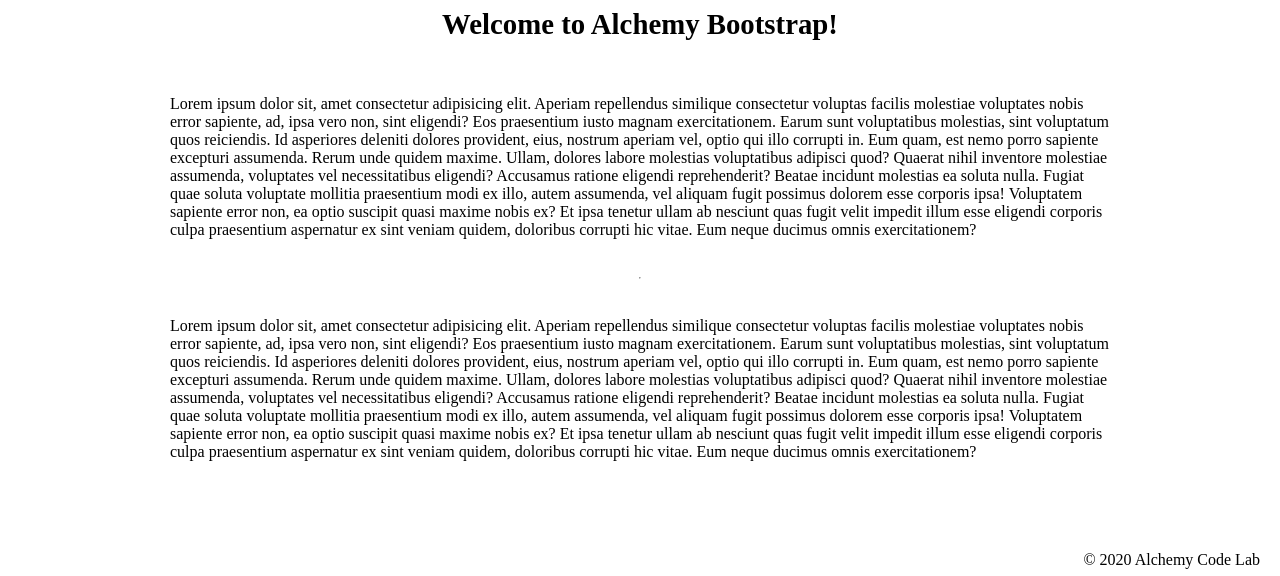
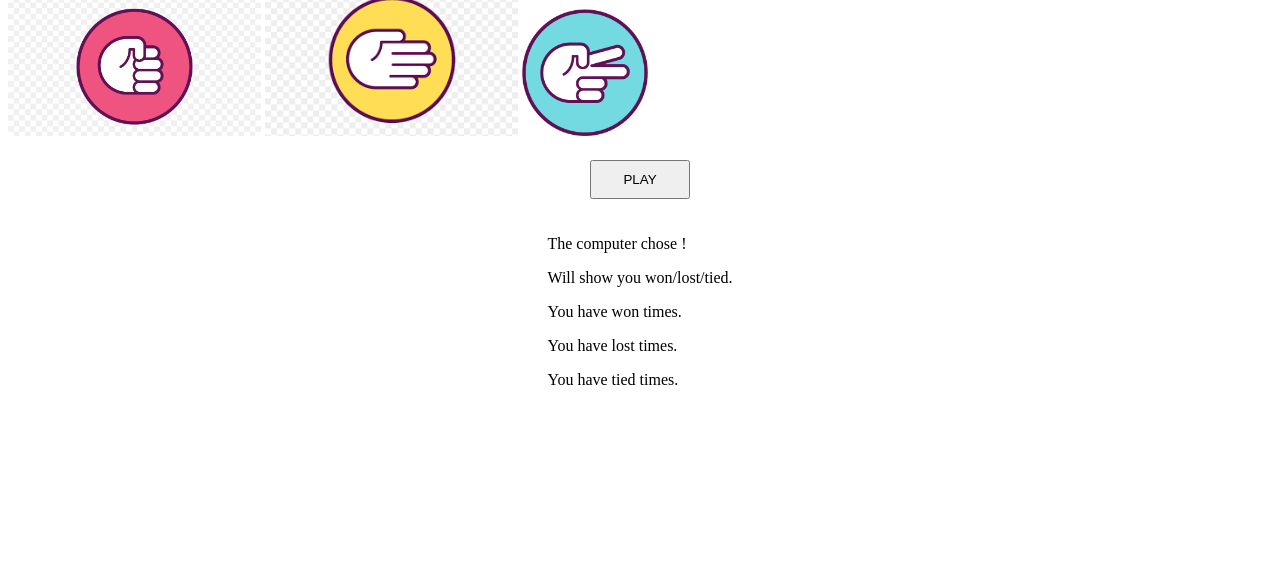
Before and after one commit to michellerenehey/lab-03-rock-paper-scissors, a website with bundled scripts: page index.html in a window 1280 px wide. Shown: the part 224-800 px from the top of the page. Built offline with nearby package versions, Linux system fonts and the light colour scheme.

Commit message:
created initial HTML, basic CSS styling, and began JS functionality

```diff
--- a/app.js
+++ b/app.js
@@ -1,8 +1,24 @@
-// import functions and grab DOM elements
+import { getRandomPick } from "./utils.js";
 
-// initialize global state
+// grab DOM elements
+const button = document.getElementById('button');
+const computerPickSpan = document.getElementById('computer-pick-span');
+const resultHolder = document.getElementById('result-holder');
+const winSpan = document.getElementById('win-span');
+const lostSpan = document.getElementById('lost-span');
+const tiedSpan = document.getElementById('tied-span');
 
-// set event listeners
-  // get user input
-  // use user input to update state
-  // update DOM to reflect the new state
+// set STATE
+let wins = 0;
+let losses = 0;
+let ties = 0;
+// userChoice will generate with button click
+// computerChoice will generate with button click
+
+// EVENT listener
+button.addEventListener('click', () => {
+  const selected = document.querySelector('input[type=radio]:checked');
+  const userChoice = selected.value;
+  const computerChoice = getRandomPick();
+  console.log(getRandomPick);
+});
--- a/index.html
+++ b/index.html
@@ -6,67 +6,44 @@
     <meta name="viewport" content="width=device-width, initial-scale=1.0">
     <meta http-equiv="X-UA-Compatible" content="ie=edge">
     <link href="https://fonts.googleapis.com/css2?family=Titillium+Web:wght@300&display=swap" rel="stylesheet">
-    <link rel="stylesheet" href="./styles/reset.css">
+    <!-- <link rel="stylesheet" href="./styles/reset.css"> -->
     <link rel="stylesheet" href="./styles/style.css">
-    <link rel="stylesheet" href="./styles/home.css">
-    <title>Document</title>
+    <!-- <link rel="stylesheet" href="./styles/home.css"> -->
+    <title>Rock! Paper! Scissors! </title>
 </head>
 
 <body>
+    <h1>Rock Paper Scissors</h1>
     <header>
-        <div class="gutter-right logo">
-            <img src="assets/big-logo.png" />
-        </div>
+        <p>Welcome to the game. Remember how to play?</p>
+        <ul>
+            <li>ROCK beats scissors</li>
+            <li>PAPER beats rock</li>
+            <li>SCISSORS beats paper</li>
+        </ul>
     </header>
-    <main>
-        <section class="main-section">
-            <img class="main-logo" src="./assets/alchemy-logo.png" />
-            <h2>
-                Welcome to Alchemy Bootstrap!
-            </h2>
-
-            <p>
-                Lorem ipsum dolor sit, amet consectetur adipisicing elit. Aperiam repellendus similique consectetur
-                voluptas facilis molestiae voluptates nobis error sapiente, ad, ipsa vero non, sint eligendi? Eos
-                praesentium iusto magnam exercitationem.
-                Earum sunt voluptatibus molestias, sint voluptatum quos reiciendis. Id asperiores deleniti dolores
-                provident, eius, nostrum aperiam vel, optio qui illo corrupti in. Eum quam, est nemo porro sapiente
-                excepturi assumenda.
-                Rerum unde quidem maxime. Ullam, dolores labore molestias voluptatibus adipisci quod? Quaerat nihil
-                inventore molestiae assumenda, voluptates vel necessitatibus eligendi? Accusamus ratione eligendi
-                reprehenderit? Beatae incidunt molestias ea soluta nulla.
-                Fugiat quae soluta voluptate mollitia praesentium modi ex illo, autem assumenda, vel aliquam fugit
-                possimus dolorem esse corporis ipsa! Voluptatem sapiente error non, ea optio suscipit quasi maxime nobis
-                ex?
-                Et ipsa tenetur ullam ab nesciunt quas fugit velit impedit illum esse eligendi corporis culpa
-                praesentium aspernatur ex sint veniam quidem, doloribus corrupti hic vitae. Eum neque ducimus omnis
-                exercitationem?
-            </p>
-            <hr />
-            <p>
-                Lorem ipsum dolor sit, amet consectetur adipisicing elit. Aperiam repellendus similique consectetur
-                voluptas facilis molestiae voluptates nobis error sapiente, ad, ipsa vero non, sint eligendi? Eos
-                praesentium iusto magnam exercitationem.
-                Earum sunt voluptatibus molestias, sint voluptatum quos reiciendis. Id asperiores deleniti dolores
-                provident, eius, nostrum aperiam vel, optio qui illo corrupti in. Eum quam, est nemo porro sapiente
-                excepturi assumenda.
-                Rerum unde quidem maxime. Ullam, dolores labore molestias voluptatibus adipisci quod? Quaerat nihil
-                inventore molestiae assumenda, voluptates vel necessitatibus eligendi? Accusamus ratione eligendi
-                reprehenderit? Beatae incidunt molestias ea soluta nulla.
-                Fugiat quae soluta voluptate mollitia praesentium modi ex illo, autem assumenda, vel aliquam fugit
-                possimus dolorem esse corporis ipsa! Voluptatem sapiente error non, ea optio suscipit quasi maxime nobis
-                ex?
-                Et ipsa tenetur ullam ab nesciunt quas fugit velit impedit illum esse eligendi corporis culpa
-                praesentium aspernatur ex sint veniam quidem, doloribus corrupti hic vitae. Eum neque ducimus omnis
-                exercitationem?
-            </p>
-
-        </section>
-    </main>
-    <footer>
-        <div class="copy gutter-right">&copy; 2020 Alchemy Code Lab</div>
-    </footer>
-
+    <section id="radio-inputs">
+        <label>
+            <input type="radio" name="rps" id="rock" value="rock">
+            <img id="rock-image" src="./assets/rock.png" alt="hand as rock">
+        </label>
+        <label>
+            <input type="radio" name="rps" id="paper" value="paper">
+            <img id="paper-image" src="./assets/paper.png" alt="hand as paper">
+        </label>
+        <label>
+            <input type="radio" name="rps" id="scissors" value="scissors">
+            <img id="scissors-image" src="./assets/scissors.png" alt="hand as scissors">
+        </label>
+    </section>
+    <button id="button">PLAY</button>
+    <section id="result-section" class="result-section">
+        <p>The computer chose <span id="computer-pick-span"></span>!</p>
+        <p id="result-holder">Will show you won/lost/tied.</p>
+        <p> You have won <span id="win-span"></span> times. </p>
+        <p> You have lost <span id="lost-span"></span> times. </p>
+        <p> You have tied <span id="tied-span"></span> times. </p>
+    </section>
     <script type="module" src="./app.js"></script>
 </body>
 
--- a/styles/style.css
+++ b/styles/style.css
@@ -1,113 +1,33 @@
-
 body {
-    /* https://coolors.co/generate and click export -> scss to get the colors to copy and paste below*/
-    /* --color1: hsla(349, 69%, 76%, 1);
-    --color2: hsla(207, 67%, 44%, 1);
-    --color3: hsla(200, 61%, 56%, 1);
-    --color4: hsla(187, 41%, 94%, 1);
-    --color5: hsla(170, 28%, 95%, 1); */
-
-    /* --color1: hsla(45, 86%, 83%, 1);
-    --color2: hsla(135, 65%, 98%, 1);
-    --color3: hsla(315, 37%, 86%, 1);
-    --color4: hsla(45, 73%, 98%, 1);
-    --color5: hsla(224, 40%, 79%, 1); */
-
-    --header-height: 80px;
-    --shadow: 0px 10px 20px -12px rgba(0,0,0,0.45);
-    --gutter: 30px;
-    --footer-height: 25px;
-
-    font-family: 'Titillium Web', sans-serif;
-    background-color: var(--color2);
+    display: flex;
+    flex-direction: column;
+    align-items: center;
 }
 
-main {
-    display: flex;
-    flex-direction: column;
-    justify-content: center;
-    align-items: center;
-    margin-bottom: calc(var(--footer-height));
+input[type=radio]{
+    display: none;
 }
 
-section {
-    background-color: var(--color5);
-    width: 1000px;
-    max-width: 80%;
-    display: flex;
-    flex-direction: column;
-    justify-content: center;
-    align-items: center;
-    padding-top: var(--gutter);
-    padding-bottom: var(--gutter);
-    margin-top: var(--gutter);
-    margin-bottom: var(--gutter);
-    border: solid 2px var(--color1);
+input[type=radio]:checked + img {
+    border: 5px solid #fcd247;
+    transform: scale(1.25);
 }
 
-header {
-    display: flex;
-    justify-content: flex-end;
-    background-color: var(--color3);
-    height: var(--header-height);
-    box-shadow: var(--shadow);
+#rock-image {
+    width: 20%;
 }
 
-footer {
-    display: flex;
-    justify-content: flex-end;
-    background-color: var(--color3);
-    box-shadow: var(--shadow);
+#paper-image{
+    width: 20%;
+}
+
+#scissors-image{
+    width: 10%;
 }
 
 
-h2 {
-    font-size: 1.8rem;
-    font-weight: bold;
+button {
+    width: 100px;
+    padding: 10px;
+    margin: 20px;
 }
-
-.gutter-right {
-    margin-right: 20px;
-}
-
-.main-logo {
-    animation: pulse 5s infinite ease-in-out;
-}
-
-header img {
-    height: var(--header-height);
-}
-
-p {
-    margin: var(--gutter);
-}
-
-footer {
-    position: fixed;
-    width: 100%;
-    bottom: 0;
-    height: var(--footer-height);
-    display: flex;
-    justify-content: flex-end;
-    background-color: var(--color3);
-    box-shadow: var(--shadow);
-}
-
-  @keyframes pulse {
-    20% {
-      transform: rotate3d(-10, -10, -10, 50deg) scale(1.2);
-    }
-
-    40% {
-        transform: rotate3d(10, 10, -10, 50deg) scale(1);
-    }
-
-    60% {
-        transform: rotate3d(-10, 10, 10, 50deg) scale(1.2);
-      }
-
-    80% {
-        transform: rotate3d(10, 10, 10, 50deg) scale(1);
-    }
-
-  }
--- /dev/null
+++ b/utils.js
@@ -0,0 +1,8 @@
+export function getRandomPick(){
+    return ['rock', 'paper', 'scissors'][Math.floor(Math.random()*3)];
+}
+
+// function didUserWin(userChoice, computerChoice) {
+
+
+// }
```
Also changed, not shown: README.md, assets/paper.png (added), assets/rock.png (added), assets/scissors.png (added).
